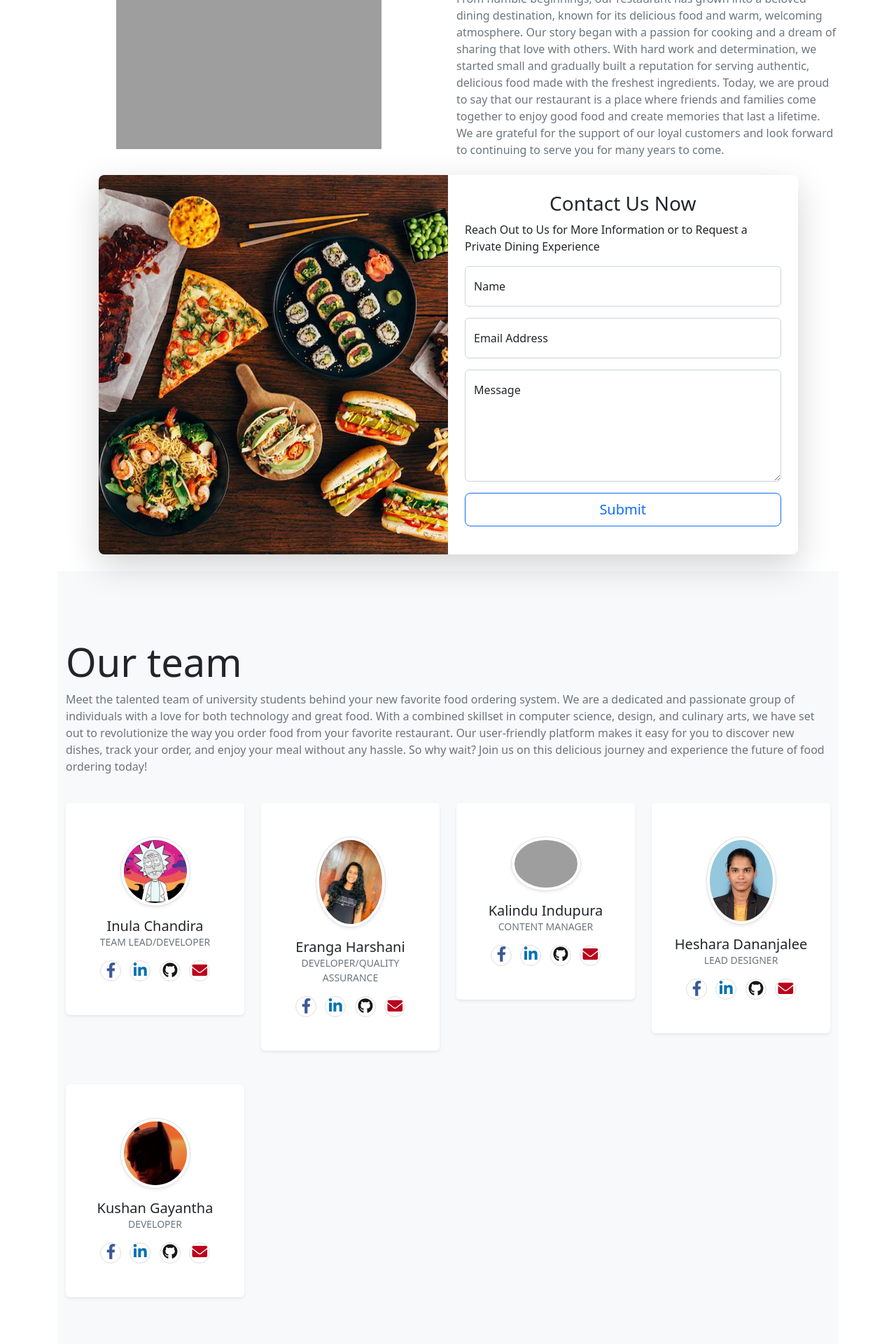
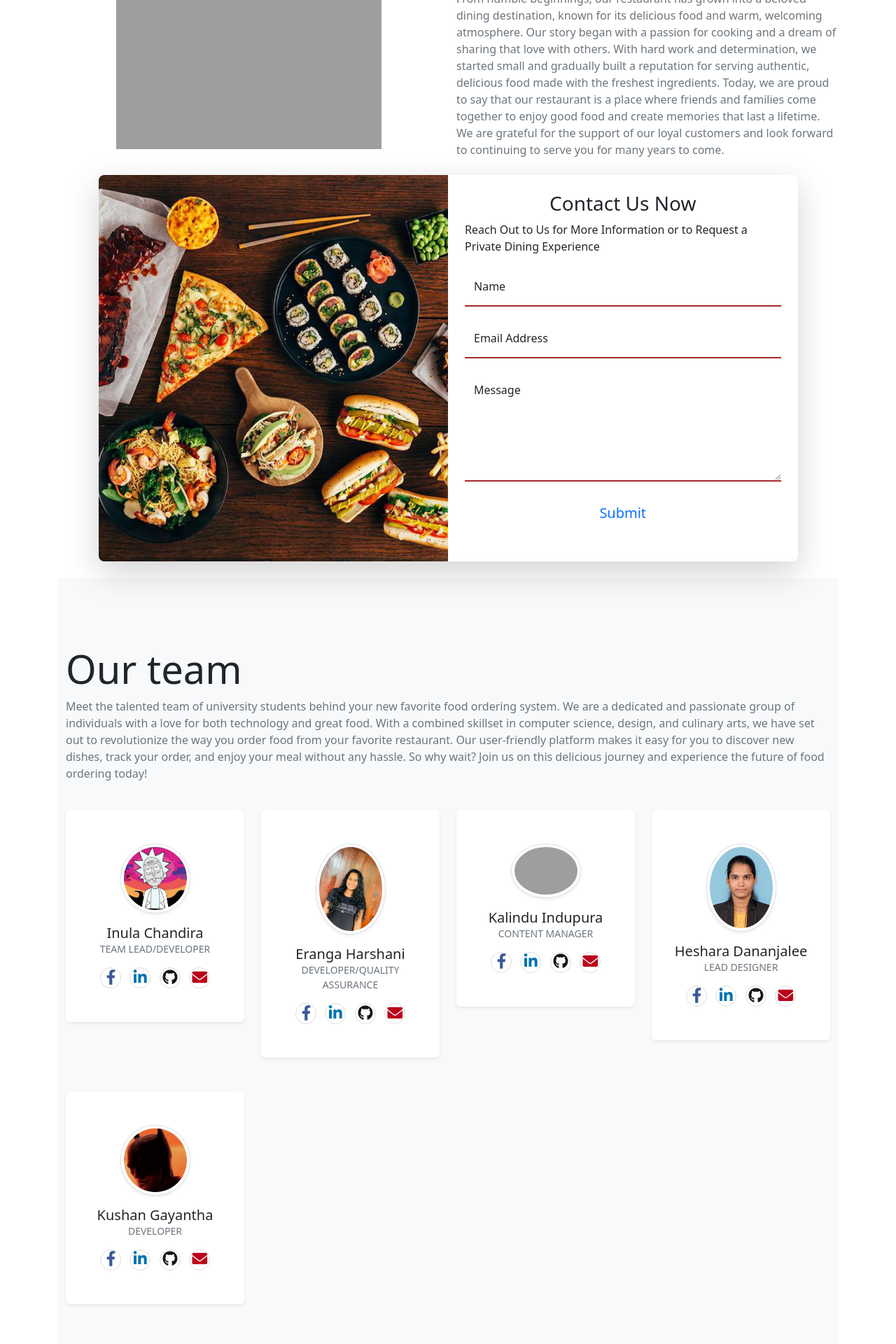
Before and after one commit to Kushan2k/FoodsFly-a-food-ordering-system, a PHP site: page /pages/aboutus.php in a window 1280 px wide. Shown: the part 1090-3010 px from the top of the page at 70% size. Run offline with PHP 8.4, Linux system fonts and the light colour scheme; grey boxes are pictures that could not be loaded.

Commit message:
style changed

```diff
--- a/actions/loginAction.php
+++ b/actions/loginAction.php
@@ -7,6 +7,7 @@ include '../utils/input_validate.php';
 if($_SERVER['REQUEST_METHOD']=='GET'){
   header("Location:../index.php");
 }
+
 header('Access-Control-Allow-Methods: POST');
 
 
@@ -40,7 +41,6 @@ if(isset($_POST['login'])){
         }
 
 
-
       }else{
         redirectWithError($_SERVER['HTTP_REFERER'],'Invalid credentials! Please try again.');
       }
--- /dev/null
+++ b/assets/css/custom.style.css
@@ -0,0 +1,69 @@
+.form-control{
+  border-top: 0;
+  border-left: 0 ;
+  border-right: 0 ;
+  border-bottom-width: 2px;
+  border-color: brown ;
+  border-bottom-left-radius: 0;
+  border-bottom-right-radius: 0;
+}
+
+.form-control:focus{
+  box-shadow: none!important;
+}
+.btn-primary,.btn-danger,.btn-warning,.btn-dark,.btn-success,.btn-secondary {
+  border: none;
+  color: white;
+  padding: 10px 20px;
+  text-decoration: none;
+  margin: 4px 2px;
+  cursor: pointer;
+  border-radius: 0;
+  transition: 300ms linear;
+
+}
+.btn-outline-primary,.btn-outline-light,.btn-outline-success,.btn-outline-dark,.btn-outline-danger{
+  border: none;
+  padding: 10px 20px;
+  text-decoration: none;
+  margin: 4px 2px;
+  cursor: pointer;
+  border-radius: 0;
+  transition: 300ms linear;
+}
+.btn-secondary:hover{
+  padding: 10px 40px;
+}
+.btn-outline-dark{
+  border: 2px solid black;
+}
+
+.btn-outline-success{
+  border: 1px solid green;
+}
+.btn-success:hover{
+  padding: 10px 40px;
+  background-color: rgb(5, 160, 5);
+}
+.btn-danger{
+  background-color: rgb(255, 87, 87);
+}
+.btn-danger:hover{
+
+  background-color: rgb(230, 77, 77);
+  padding: 10px 40px;
+
+}
+.btn-primary{
+  background-color: rgb(16, 127, 196);
+}
+.btn-primary:hover{
+  padding: 10px 40px;
+}
+.btn-outline-danger{
+  border: 1px solid red;
+}
+
+.btn-outline-light:hover,.btn-outline-primary:hover,.btn-outline-dark:hover,.btn-outline-info:hover,.btn-outline-success:hover,.btn-outline-danger:hover{
+  padding: 10px 40px;
+}
--- a/includes/header.php
+++ b/includes/header.php
@@ -12,3 +12,4 @@
 <link rel="stylesheet" href="https://cdnjs.cloudflare.com/ajax/libs/font-awesome/6.0.0/css/all.min.css" integrity="sha512-9usAa10IRO0HhonpyAIVpjrylPvoDwiPUiKdWk5t3PyolY1cOd4DSE0Ga+ri4AuTroPR5aQvXU9xC6qOPnzFeg==" crossorigin="anonymous" referrerpolicy="no-referrer" />
 <script src="https://ajax.googleapis.com/ajax/libs/jquery/3.6.0/jquery.min.js"></script>
 <link rel="stylesheet" href="../assets/css/navbar.css">
+<link href='../assets/css/custom.style.css' rel='stylesheet'/>
--- a/pages/login.php
+++ b/pages/login.php
@@ -14,6 +14,9 @@ if(checkIsLogedIn()){
   <title>FoodsFly-About us</title>
 
   <script src="https://ajax.googleapis.com/ajax/libs/jquery/3.6.0/jquery.min.js"></script>
+
+
+
 
 </head>
 
--- a/pages/menu.php
+++ b/pages/menu.php
@@ -118,7 +118,7 @@ if(checkIsLogedIn()){
                       <h6 class="card-subtitle text-muted"><?= ucfirst($data[$i]['category'])?></h6>
                       <h4 class="text-success mt-2">Rs <?= number_format($data[$i]['price'],2,'.',',') ?></h4>
                       <div class="d-flex justify-content-between align-items-center">
-                      <button class="btn btn-primary border-0 bg-transparent text-primary description-btn">View Description</button>
+                      <button class="btn  border-0 bg-transparent text-primary description-btn">View Description</button>
                         </div>
                         <div class="description-content" style="display: none;">
                           <p class="card-text"><?= ucfirst($data[$i]['description'])?></p>
@@ -128,7 +128,7 @@ if(checkIsLogedIn()){
 
                         if($logedin){?>
                             <button data-itemID=<?= $data[$i]['menu_id'] ?>
-                             class="btn btn-primary border-0 bg-transparent fa-sharp text-dark fa-solid fa-cart-shopping"></button>
+                             class="btn  border-0 bg-transparent fa-sharp text-dark fa-solid fa-cart-shopping"></button>
                         <?php }?>
                         <h2 class="text-warning">
 
--- a/pages/register.php
+++ b/pages/register.php
@@ -15,6 +15,8 @@ if(checkIsLogedIn()){
 
   <script src="https://ajax.googleapis.com/ajax/libs/jquery/3.6.0/jquery.min.js"></script>
   <link rel="stylesheet" href="../assets/css/register.css">
+
+
 
 </head>
 
```
